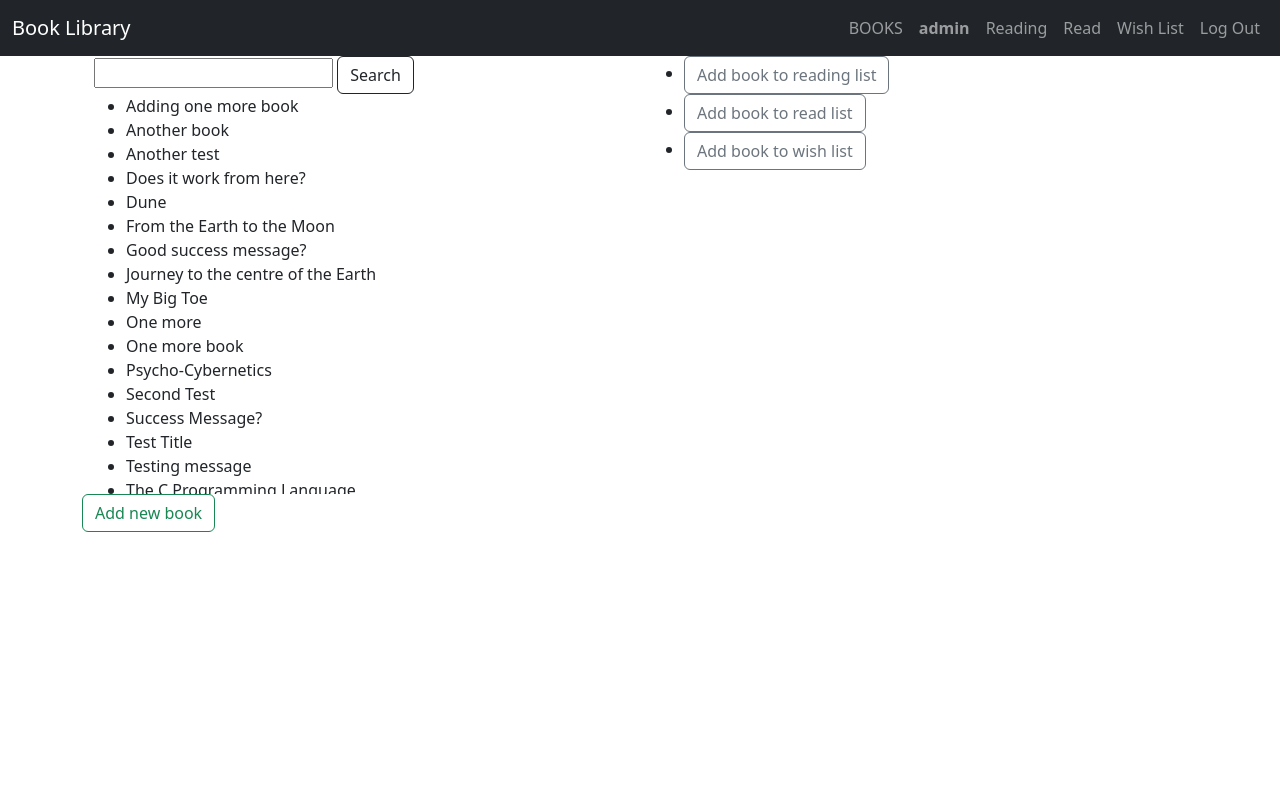
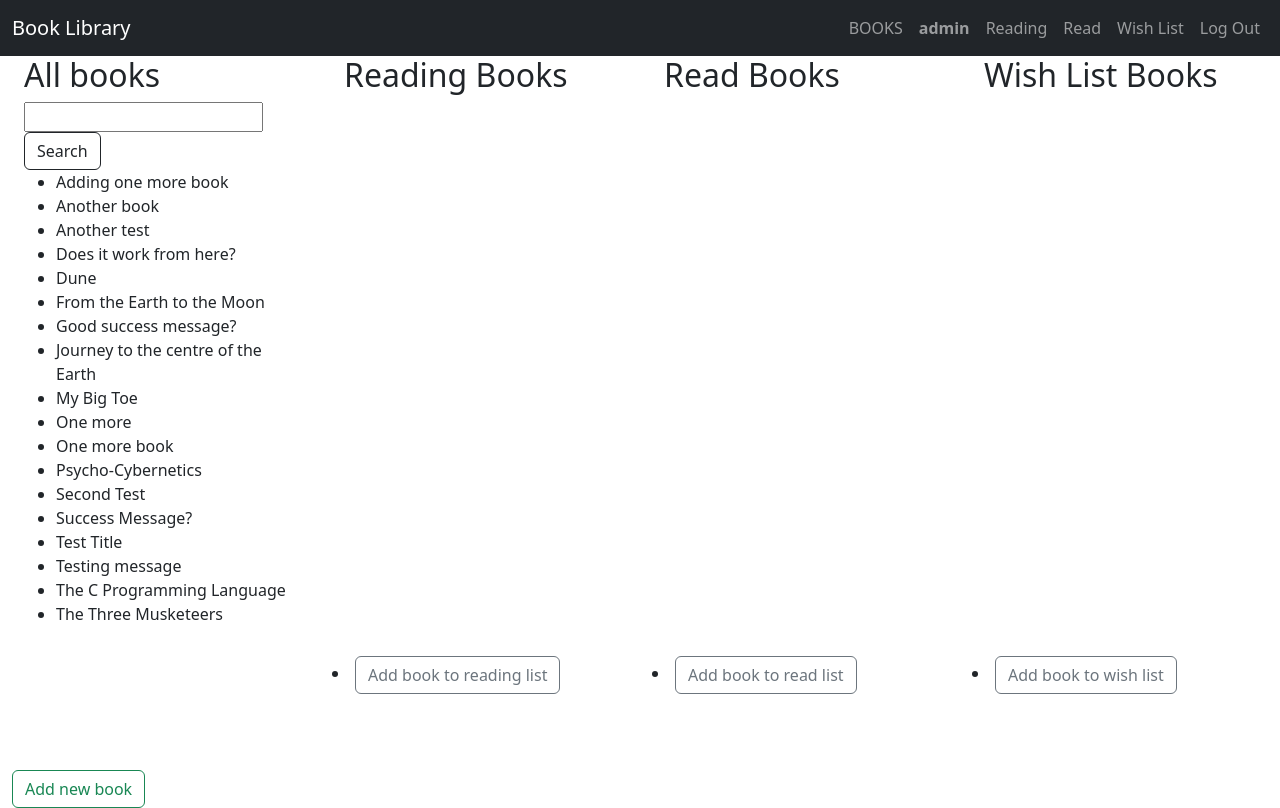
Before and after one commit to blytk/book_library, a Django app: page /my_books/ in a window 1280 px wide. Before the commit the page ends 532 px from the top, so only its background shows below. Run offline with Django 4.2, Linux system fonts and the light colour scheme; a user stored in the database is signed in; data comes from the database, SQL or seed files in the repository; both versions use the stored data as it was after the commit.

Commit message:
before I screw something up

```diff
--- a/book_library/static/book_library/style.css
+++ b/book_library/static/book_library/style.css
@@ -1,5 +1,10 @@
 .hidden {
     display: none;
+}
+
+.my-books-list {
+    height: 600px;
+    overflow-y: scroll;
 }
 
 .visible {
@@ -10,11 +15,6 @@
     background-color: rgb(36, 187, 137);
 }
 
-#allbooks-div {
-    height: 400px;
-    overflow-y: scroll;
-}
-
 #add-new-book-button {
     margin-top: 10px;
 }
--- a/book_library/templates/book_library/my_books.html
+++ b/book_library/templates/book_library/my_books.html
@@ -2,13 +2,15 @@
 {% load static %}
 
 {% block body %}
-<div class="container">
+<div class="container-fluid">
+    <!-- Row 1 -->
     <div class="row">
-        <!-- Left side -->
+        <!-- All books column (col1/4) -->
         <div class="col">
             <div class="row">
                 <div class="col">
                     <div class="container">
+                        <h2>All books</h2>
                         <input type="search" id="search">
                         <button class="btn btn-outline-dark" id="search-button">Search</button>
                     </div>
@@ -16,7 +18,7 @@
             </div>
             <div class="row">
                 <div class="col">
-                    <div class="container" id="allbooks-div">
+                    <div class="container my-books-list" id="allbooks-div">
                         <ul id="menu">
                             {% for book in all_books %}
                                 <li id="{{ book.id }}">{{ book.title }}</li>
@@ -25,6 +27,7 @@
                     </div>
                 </div>
             </div>
+
             <div class="row">
                 <div class="col">
                     <form action="{% url 'book_library:new_book' %}">
@@ -32,22 +35,64 @@
                     </form>
                 </div>
             </div>
+        </div>
 
-        </div>
-        <!-- Right side -->
+        <!-- Reading List Column (col2/4) -->
         <div class="col">
             <div class="row">
-                <div class="container">
-                    <ul>
-                        <li><button class="btn btn-outline-secondary" id="add-to-reading-button">Add book to reading list</button></li>
-                        <li><button class="btn btn-outline-secondary" id="add-to-read-button">Add book to read list</button></li>
-                        <li><button class="btn btn-outline-secondary" id="add-to-wish-button">Add book to wish list</button></li>
-                    </ul>
+                <div class="col">
+                    <div class="container my-books-list" id="readingbooks-div">
+                        <h2>Reading Books</h2>
+                        <ul id="readingbooksmenu">
+                        </ul>
+                    </div>
+                </div>
+            </div>
+            <div class="row">
+                <div class="col">
+                    <li><button class="btn btn-outline-secondary" id="add-to-reading-button">Add book to reading list</button></li>
                 </div>
             </div>
         </div>
+        <!-- Read List Column (col3/4)-->
+        <div class="col">
+            <div class="row">
+                <div class="col">
+                    <div class="container my-books-list" id="readbooks-div">
+                        <h2>Read Books</h2>
+                        <ul id="readbooksmenu">
+                        </ul>
+                    </div>
+                </div>
+            </div>
+            <div class="row">
+                <div class="col">
+                    <li><button class="btn btn-outline-secondary" id="add-to-read-button">Add book to read list</button></li>
+                </div>
+            </div>
+        </div>
+        <!-- Wish List Column (col 4/4)-->
+        <div class="col">
+            <div class="row">
+                <div class="col">
+                    <div class="container my-books-list" id="wishbooks-div">
+                        <h2>Wish List Books</h2>
+                        <ul id="wishlistmenu">
+                        </ul>
+                    </div>
+                </div>
+            </div>
+            <div class="row">
+                <div class="col">
+                    <li><button class="btn btn-outline-secondary" id="add-to-wish-button">Add book to wish list</button></li>
+                </div>
+            </div>
+        </div>
+
     </div>
 
+
+    <!-- Row 2 -->
     <div class="row">
         <div class="col">
             <div class="alert alert-success" id="alert" role="alert"></div>
```
Also changed, not shown: db.sqlite3.
